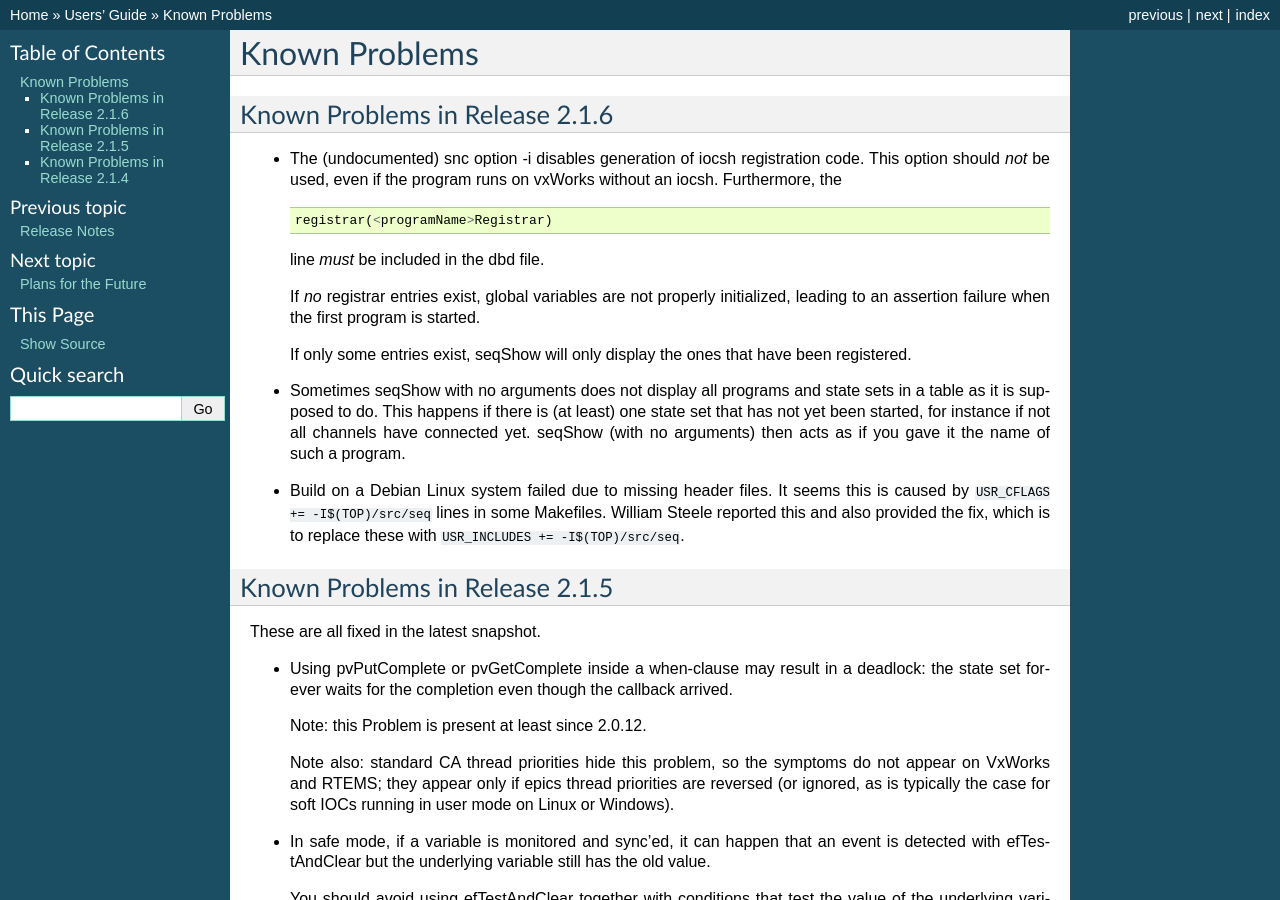
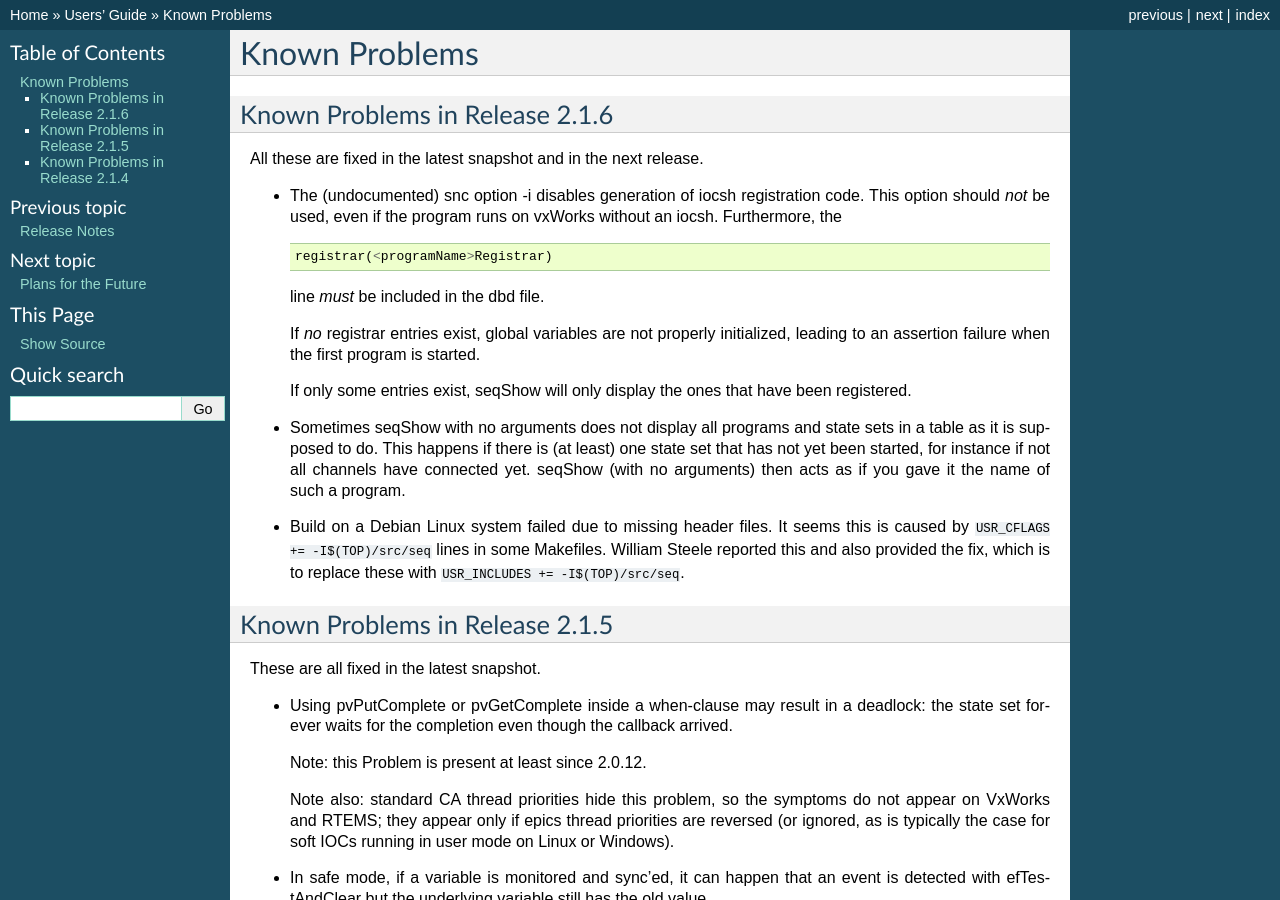
Before and after one commit to jeonghanlee/sequencer-2-2, a Sphinx documentation site: the page built from documentation/KnownProblems.txt, in a window 1280 px wide and 900 px high. Built offline with Sphinx 7.4.7, drawn with Linux system fonts in a browser that asks for light colours.

Commit message:
docs: known problems all solved, so say that

```diff
--- a/documentation/KnownProblems.txt
+++ b/documentation/KnownProblems.txt
@@ -5,6 +5,8 @@ Known Problems
 
 Known Problems in Release 2.1.6
 -------------------------------
+
+All these are fixed in the latest snapshot and in the next release.
 
 * The (undocumented) snc option -i disables generation of iocsh
   registration code. This option should *not* be used, even if
```
